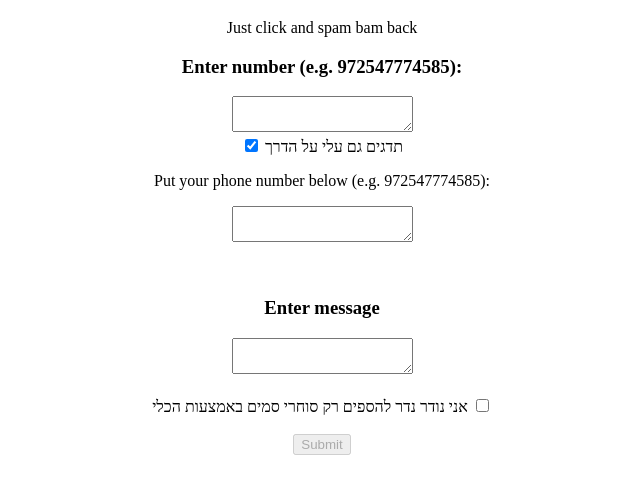
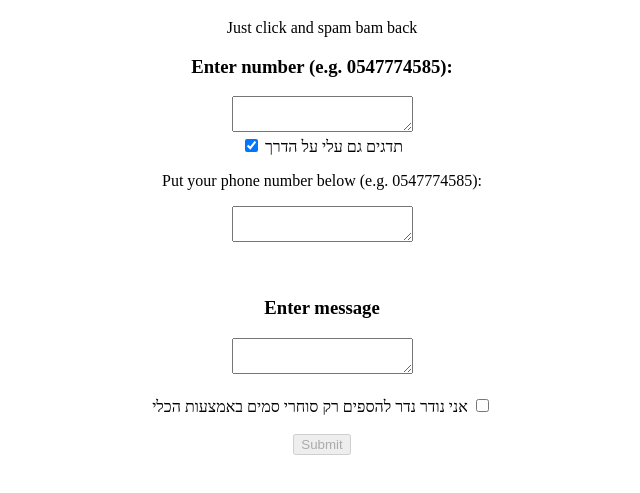
Before and after one commit to Moshikot3/wamosh_web, a website: page web/management.html in a window 1280 px wide. Both pictures are taken after a click on the checkbox 569 px from the left and 206 px from the top of the page. Shown: the part 61-554 px from the top of the page, without its empty margins (318-958 px from the left). Drawn offline with nearby package versions, Linux system fonts and the light colour scheme.

Commit message:
Support israeli numbers

```diff
--- a/web/management.html
+++ b/web/management.html
@@ -8,7 +8,7 @@
 	<div id="app">
 		<h1>Anti Drug-Dealers</h1>
 		<p>Just click and spam bam back</p>
-		<h3>Enter number (e.g. 972547774585):</h3>
+		<h3>Enter number (e.g. 0547774585):</h3>
 	</div>
 
 
@@ -19,7 +19,7 @@
 		<input type="checkbox" id="ShowOnMeCheck" onclick="ShowOnMe()">
 		<label for="checkbox">תדגים גם עלי על הדרך</label>
 
-		<p id="ShowOnMe" style="display:none">Put your phone number below (e.g. 972547774585):</p>
+		<p id="ShowOnMe" style="display:none">Put your phone number below (e.g. 0547774585):</p>
 		<textarea id="ShowOnMeTB" class="number-area" name="messageidonme" style="display:none"></textarea><br><br>
 
         <h3>Enter message</h3>
```
Also changed, not shown: helpers/formatter.js (+3 -4 lines).
